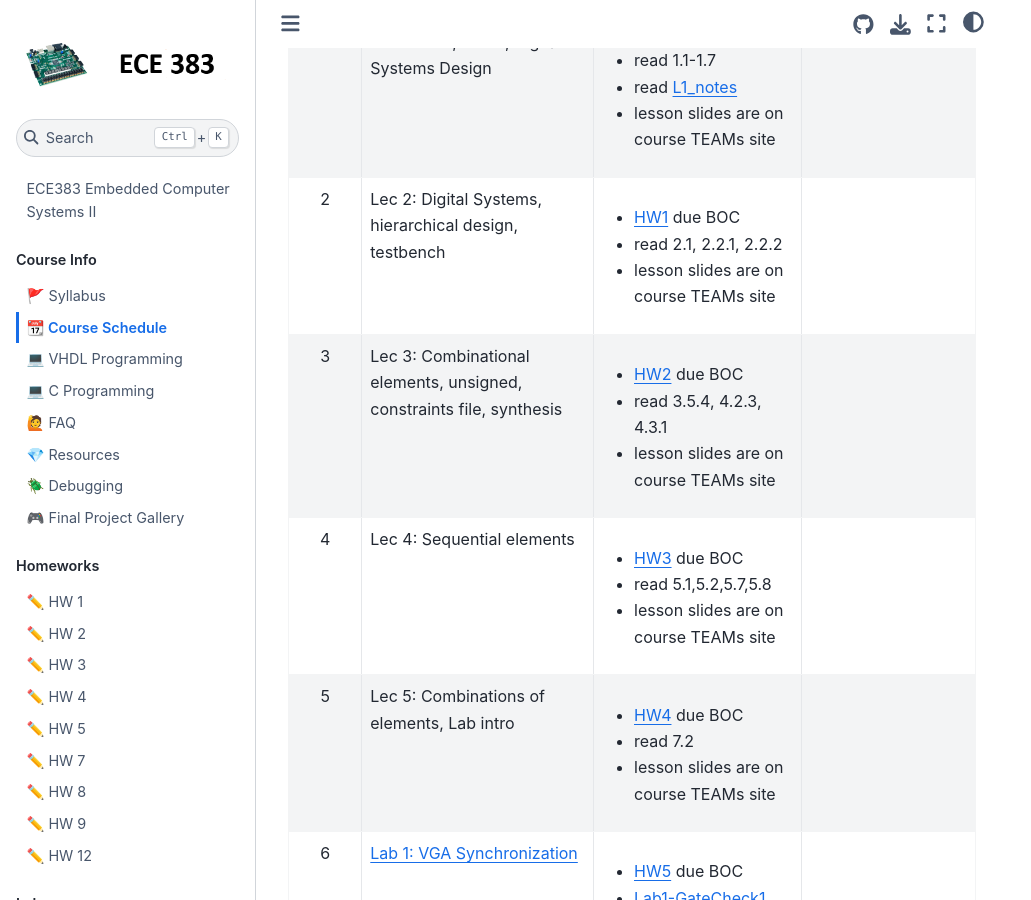
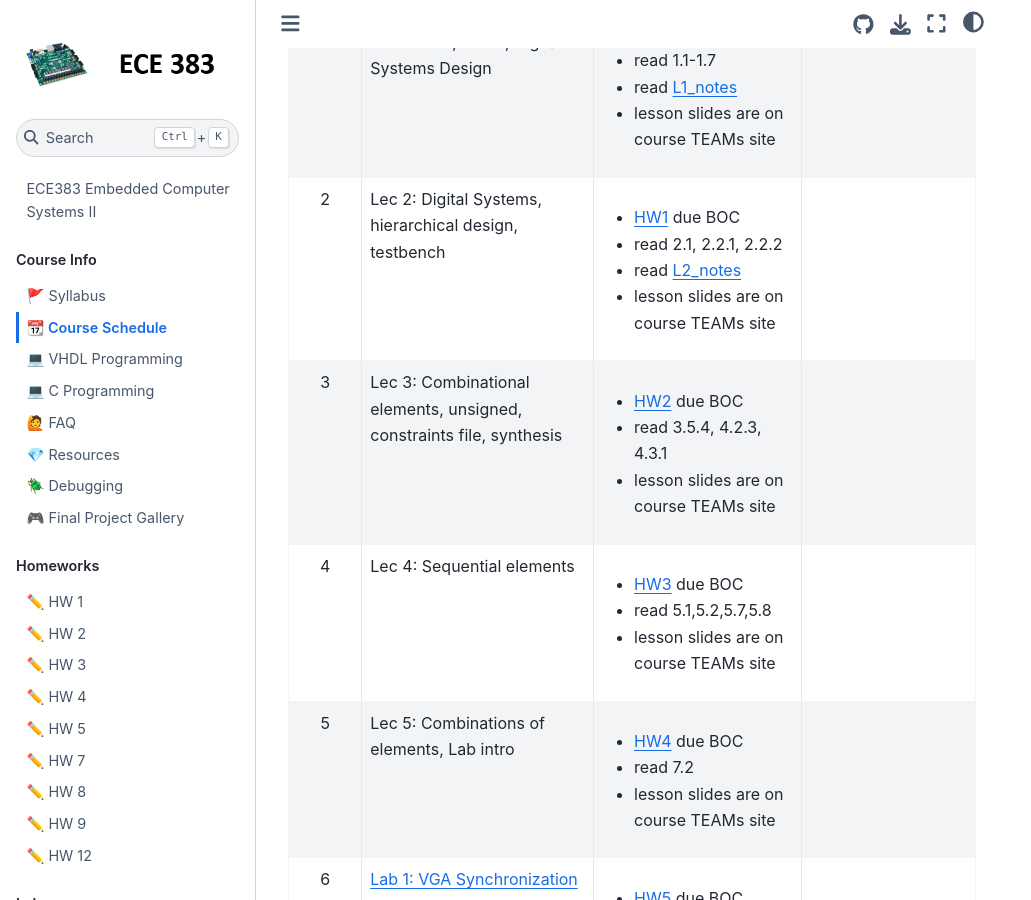
Before and after one commit to USAFA-ECE/ece383, a Jupyter Book: the page built from book/schedule.md, in a window 1280 px wide and 900 px high, scrolled down 322 px. Shown: the whole window, without its empty margins (0-1031 px from the left). Built offline with Jupyter Book 1.0.4 settings and Sphinx 7.4.7 and the Sphinx Book theme 1.1.4, drawn with Linux system fonts in a browser that asks for light colours; pages that are not in the unit, such as notebooks, are missing from menus.

Commit message:
Update schedule.md

```diff
--- a/book/schedule.md
+++ b/book/schedule.md
@@ -8,7 +8,7 @@
 | Lesson |                           Topic                  |   Pre-Flight            |     Graded Event                     |
 |:------:|--------------------------------------------------|:--------------------|:-----------------------------------------:|
 | 1      | Lec 1: Intro, VHDL, Digital Systems Design       | <ul><li> read 1.1-1.7 </li><li>read [L1_notes](Lectures/lecture01.md) </li><li>lesson slides are on course TEAMs site</li></ul>  |      |
-| 2      | Lec 2: Digital Systems, hierarchical design, testbench | <ul><li>[HW1](Assignments/homework1.md) due BOC </li><li>read 2.1, 2.2.1, 2.2.2</li><li>lesson slides are on course TEAMs site</li></ul> |    |
+| 2      | Lec 2: Digital Systems, hierarchical design, testbench | <ul><li>[HW1](Assignments/homework1.md) due BOC </li><li>read 2.1, 2.2.1, 2.2.2</li><li>read [L2_notes](Lectures/lecture02.md) </li><li>lesson slides are on course TEAMs site</li></ul> |    |
 | 3      | Lec 3: Combinational elements, unsigned, constraints file, synthesis | <ul><li>[HW2](Assignments/homework2.md) due BOC </li><li>read 3.5.4, 4.2.3, 4.3.1 </li><li>lesson slides are on course TEAMs site</li></ul> |    |
 | 4      | Lec 4: Sequential elements                       | <ul><li>[HW3](Assignments/homework3.md) due BOC </li><li>read 5.1,5.2,5.7,5.8 </li><li>lesson slides are on course TEAMs site</li></ul> |    |
 | 5      | Lec 5: Combinations of elements, Lab intro       | <ul><li>[HW4](Assignments/homework4.md) due BOC </li><li>read 7.2 </li><li>lesson slides are on course TEAMs site</li></ul> |    |
```
